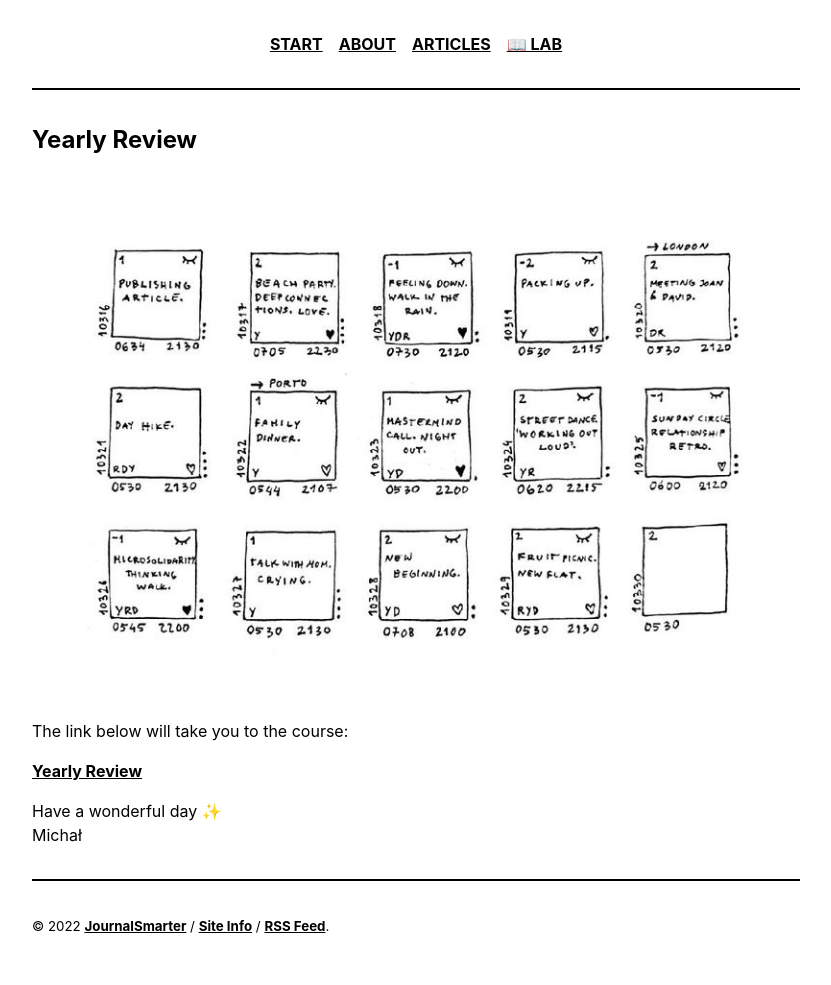
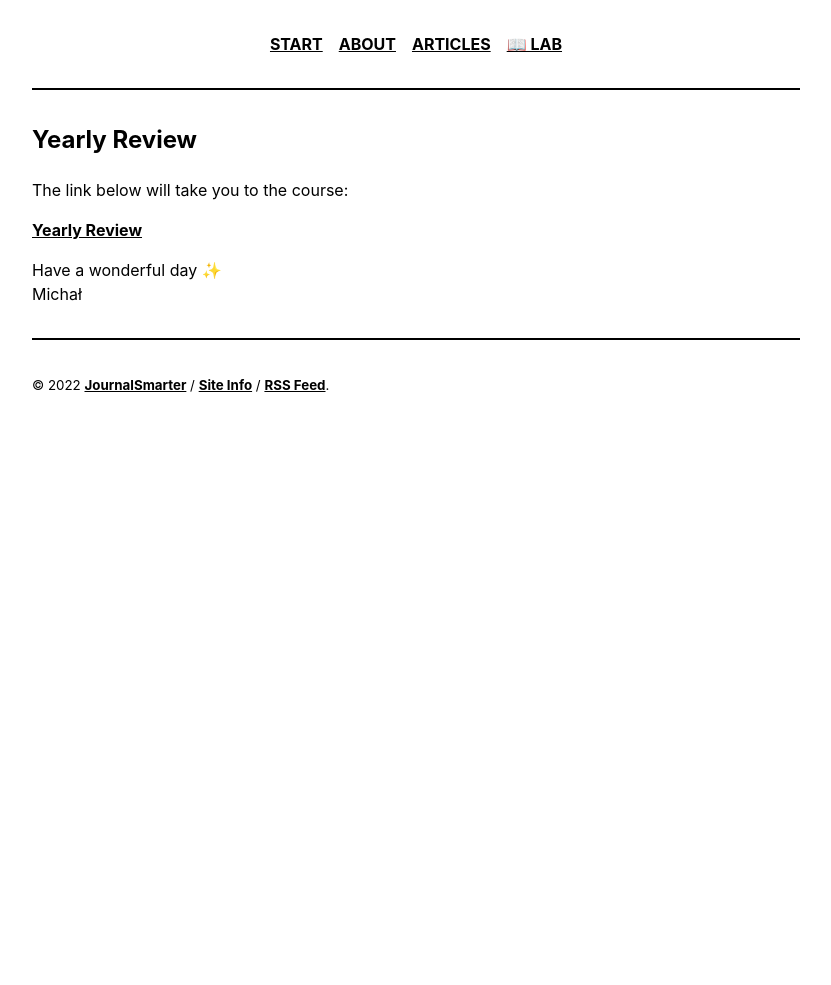
Before and after one commit to heymichal/journalsmarter, a Jekyll site: the page built from _projects/2022-12-01-yearly-review.md, in a window 1280 px wide. Shown: the whole page, without its empty margins (224-1055 px from the left). Built offline with Jekyll 4.4.1, drawn with Linux system fonts in a browser that asks for light colours; after the commit the page ends 900 px from its top, so only the background shows below that.

Commit message:
Update 2022-12-01-yearly-review.md

```diff
--- a/_projects/2022-12-01-yearly-review.md
+++ b/_projects/2022-12-01-yearly-review.md
@@ -6,7 +6,6 @@ summary: video course | €7
 category:
 image:
 ---
-![Infinity Squares](/assets/infinity-squares.jpg)
 
 The link below will take you to the course:
 
```
